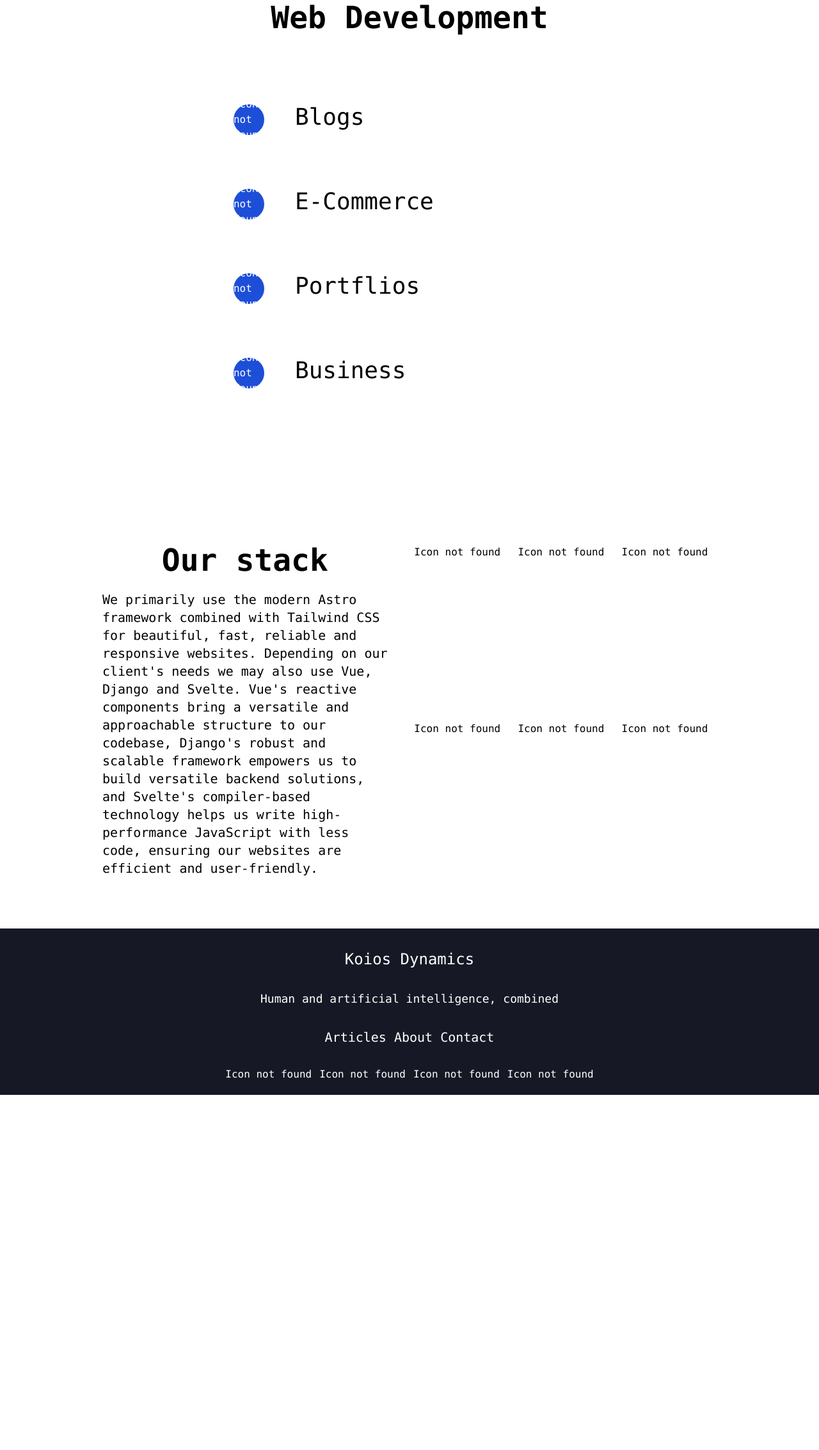
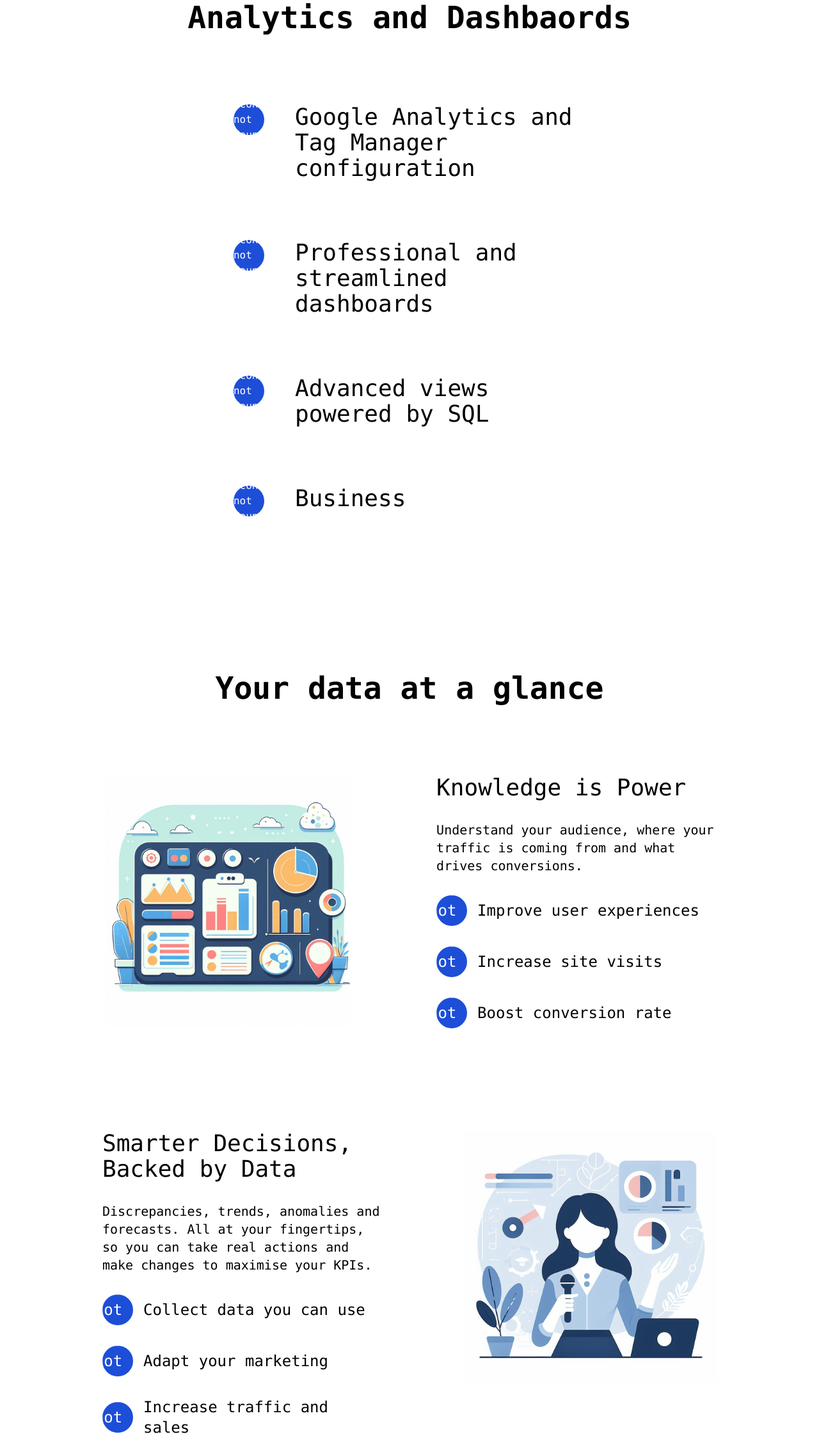
Before and after one commit to atp800/KoiosDynamics, an Astro site: page /analytics in a window 1280 px wide. Shown: the part 205-2471 px from the top of the page at 64% size. Before the commit the page ends 1916 px from the top, so only its background shows below. Built offline with nearby package versions, Linux system fonts and the light colour scheme; Astro itself is replaced by a stand-in of ours.

Commit message:
Updated the images and text of the landing, web and analytics pages

```diff
--- a/src/data/analytics.json
+++ b/src/data/analytics.json
@@ -42,20 +42,20 @@
 	  "highlightedTitle": "Koios Dynamics"
 	},
 	"servicesData": {
-    "title": "Web Development",
+	  "title": "Analytics and Dashbaords",
 	  "services": [
 		{
-        "title": "Blogs",
+		  "title": "Google Analytics and Tag Manager configuration",
 		  "icon": "DevIcon",
 		  "description": ""
 		},
 		{
-        "title": "E-Commerce",
+		  "title": "Professional and streamlined dashboards",
 		  "icon": "PlanetIcon",
 		  "description": ""
 		},
 		{
-        "title": "Portflios",
+		  "title": "Advanced views powered by SQL",
 		  "icon": "ConfigIcon",
 		  "description": ""
 		},
@@ -68,21 +68,21 @@
 	  ]
 	},
 	"adventajesData": {
-    "title": "    Unlock the Power of Koios Dynamics: Discover the Key Benefits",
+	  "title": "Your data at a glance",
 	  "adventajes": [
 		{
-        "title": "Why wait?",
-        "description": "Get up and running fast without comrpomising on quality. We use well established and carefully optimised pre-built foundations, customised to your specifications, for rapid development and maximum reliability, while still providing flexibility and personalisation.",
-        "img": "template.webp",
+		  "title": "Knowledge is Power",
+		  "description": "Understand your audience, where your traffic is coming from and what drives conversions.",
+		  "img": "graphic_dashboard.jpg",
 		  "imageAlt": "this is an image about the template service adventajes",
-        "checks": ["Reliable fast performance", "Rapid deployment", "Beautifully customised"]
+		  "checks": ["Improve user experiences", "Increase site visits", "Boost conversion rate"]
 		},
 		{
-        "title": "Maximise Conversions",
-        "description": "Monitor you users throughout their journey to provide the best possible experience through at every stage of the funnel.",
-        "img": "seo.webp",
+		  "title": "Smarter Decisions, Backed by Data",
+		  "description": "Discrepancies, trends, anomalies and forecasts. All at your fingertips, so you can take real actions and make changes to maximise your KPIs.",
+		  "img": "graphic_reporting.jpg",
 		  "imageAlt": "this is an image about the SEO adventajes",
-        "checks": ["Improve user experiences", "Collect data you can use", "Increase traffic and sales"]
+		  "checks": ["Collect data you can use", "Adapt your marketing", "Increase traffic and sales"]
 		}
 	  ]
 	},
--- a/src/data/web.json
+++ b/src/data/web.json
@@ -78,11 +78,11 @@
         "checks": ["Reliable fast performance", "Rapid deployment", "Beautifully customised"]
       },
       {
-        "title": "Maximise Conversions",
+        "title": "Built-In Tracking",
         "description": "Monitor you users throughout their journey to provide the best possible experience through at every stage of the funnel.",
         "img": "graphic_presentation.jpg",
         "imageAlt": "this is an image about the SEO adventajes",
-        "checks": ["Improve user experiences", "Collect data you can use", "Increase traffic and sales"]
+        "checks": ["See where users come from", "Gain usable insights", "Improve your KPIs"]
       }
     ]
   },
--- a/src/pages/ai.astro
+++ b/src/pages/ai.astro
@@ -1,5 +1,6 @@
 ---
 import Layout from "@/layouts/Layout.astro";
+import Adventajes from "@/sections/Adventajes.astro";
 import Brands from "@/sections/Brands.astro";
 import Footer from "@/sections/Footer.astro";
 import Header from "@/sections/Header.astro";
@@ -16,7 +17,7 @@ const data = await getAIData();
       <!-- <Hero data={data.heroData} /> -->
 	  <br><br><br><br>
       <Services data={data.servicesData} />
-      <!-- <Adventajes data={data.adventajesData} /> -->
+      <Adventajes data={data.adventajesData} />
       <Brands data={data.brandsData} />
       <!-- <Pricing data={data.pricingData} /> -->
     </div>
--- a/src/pages/analytics.astro
+++ b/src/pages/analytics.astro
@@ -1,6 +1,6 @@
 ---
 import Layout from "@/layouts/Layout.astro";
-import Brands from "@/sections/Brands.astro";
+import Adventajes from "@/sections/Adventajes.astro";
 import Footer from "@/sections/Footer.astro";
 import Header from "@/sections/Header.astro";
 import Services from "@/sections/Services.astro";
@@ -16,8 +16,8 @@ const data = await getAnalyticsData();
       <!-- <Hero data={data.heroData} /> -->
 	  <br><br><br><br>
       <Services data={data.servicesData} />
-      <!-- <Adventajes data={data.adventajesData} /> -->
-      <Brands data={data.brandsData} />
+      <Adventajes data={data.adventajesData} />
+      <!-- <Brands data={data.brandsData} /> -->
       <!-- <Pricing data={data.pricingData} /> -->
     </div>
     <Footer data={data.footerData} />
--- a/src/pages/index.astro
+++ b/src/pages/index.astro
@@ -1,6 +1,5 @@
 ---
 import Layout from "@/layouts/Layout.astro";
-import Adventajes from "@/sections/Adventajes.astro";
 import Footer from "@/sections/Footer.astro";
 import Header from "@/sections/Header.astro";
 import Hero from "@/sections/Hero.astro";
@@ -17,7 +16,7 @@ const data = await getLandingData();
     <div class="w-3/4">
       <Hero data={data.heroData} />
       <Services data={data.servicesData} />
-      <Adventajes data={data.adventajesData} />
+      <!-- <Adventajes data={data.adventajesData} /> -->
       <!-- <Brands data={data.brandsData} /> -->
       <Pricing data={data.pricingData} />
     </div>
```
Lines whose indentation alone changed are shown as unchanged.
